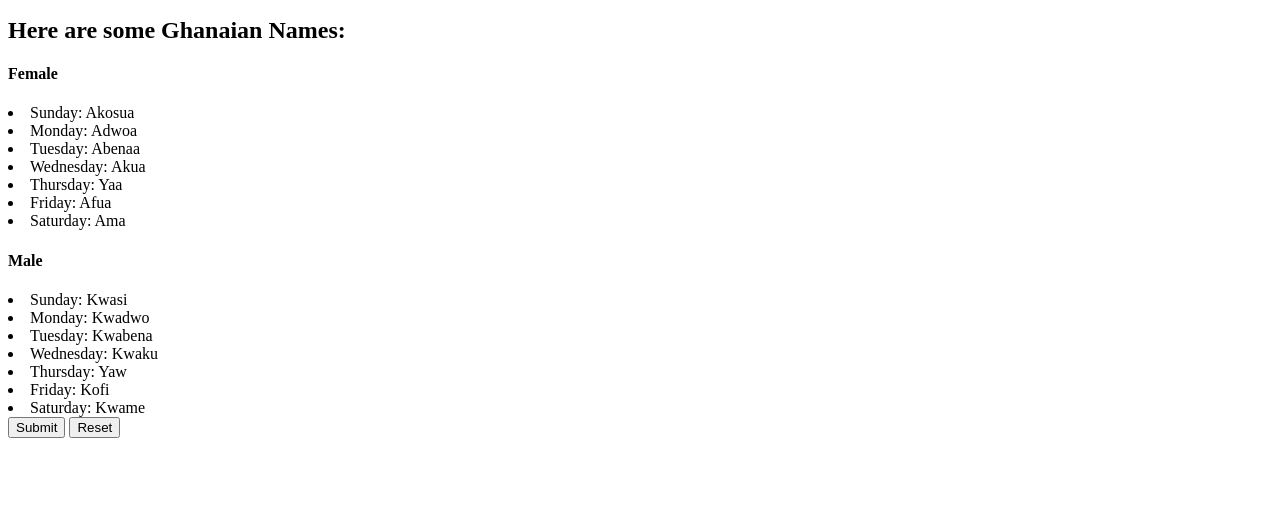
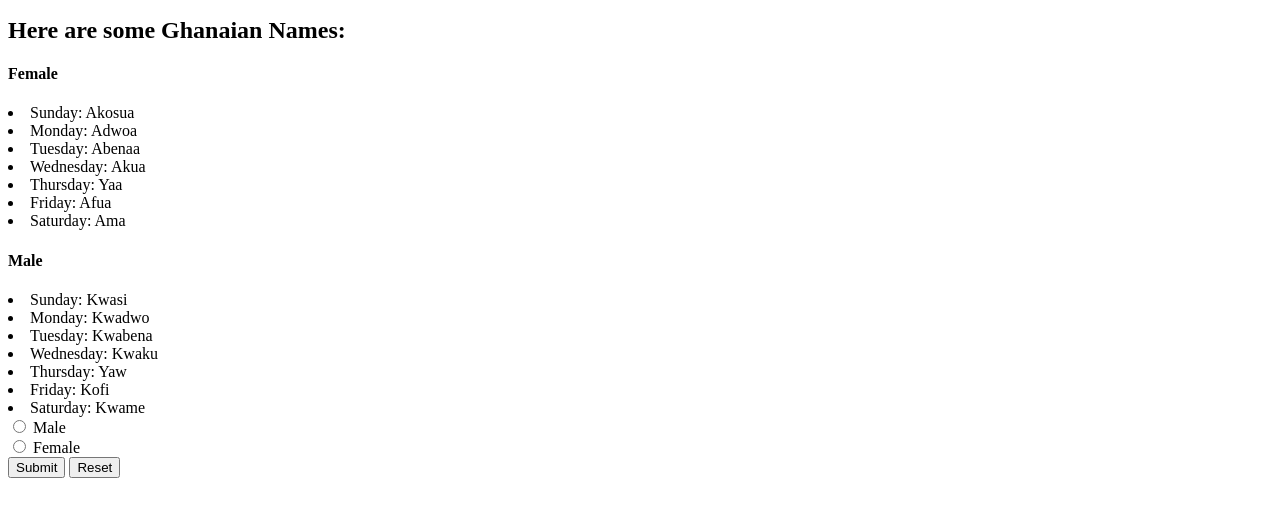
Before and after one commit to abduljabbarAg/Namegeneratorip, a plain HTML site: page index.html in a window 1280 px wide. Shown: the part 119-636 px from the top of the page. Drawn offline with Linux system fonts and the light colour scheme.

Commit message:
added gender radio

```diff
--- a/index.html
+++ b/index.html
@@ -49,7 +49,32 @@
     </div>
 
 
+                <div class="myradio">
+							<label for="radio" class="radio-inline">
+								<input
+									type="radio"
+									value="female"
+									name="gender"
+									id="male"
+									required
+								/>
+								Male </label>
 
+								<br />
+
+							<label for="radio" class="radio-inline">
+								<input
+									type="radio"
+									value="female"
+									name="gender"
+									id="female"
+									required
+								/>
+
+
+								Female
+							</label>
+						</div>
 
                 <div>
                     <button
@@ -75,6 +100,6 @@
 
 
 
-
+    <script src="./js/script.js"></script>
 </body>
 </html>
```
